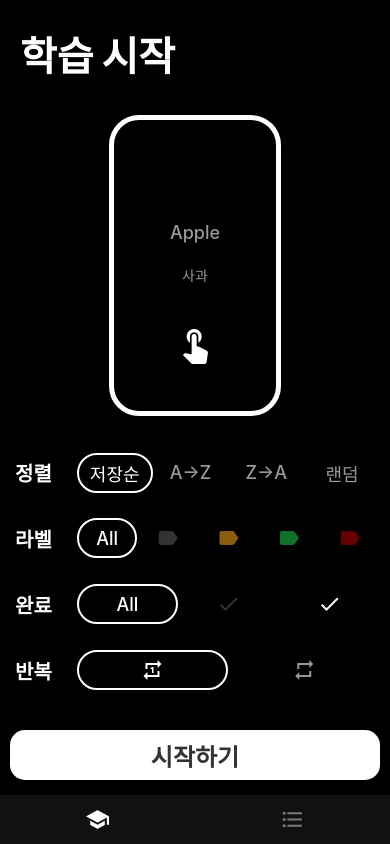
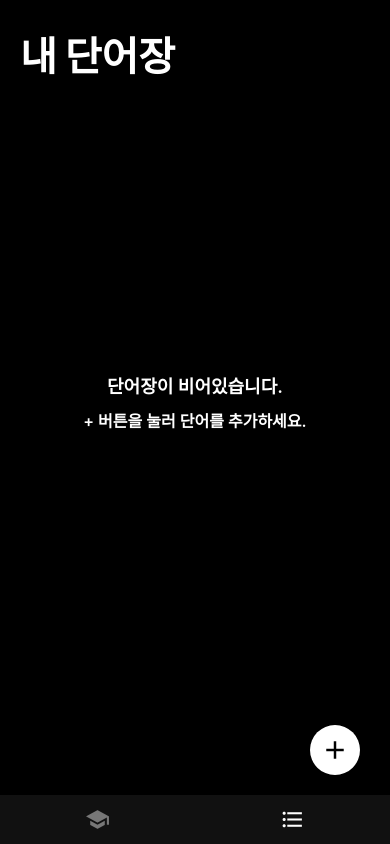
Before and after one commit to hyunki08/VocaList, a React Native app: screen / in a window 390 px wide. Built offline with nearby package versions, Linux system fonts and the light colour scheme.

Commit message:
학습 시작 화면 스크립트 네이밍 수정

```diff
--- a/src/App.js
+++ b/src/App.js
@@ -10,7 +10,7 @@ import { MaterialIcons } from '@expo/vector-icons';
 import { styles } from './Style';
 import { ListPage } from './Pages/ListPage';
 import { AddPage } from './Pages/AddPage';
-import { StudyPage } from './Pages/StudyPage';
+import { StudyPage as ReadyPage } from './Pages/ReadyPage';
 import { createBottomTabNavigator } from '@react-navigation/bottom-tabs';
 
 const Stack = createNativeStackNavigator();
@@ -18,10 +18,11 @@ const Tab = createBottomTabNavigator();
 
 const TabScreen = () => (
   <Tab.Navigator
+    initialRouteName="ListPage"
     screenOptions={({ route }) => ({
       tabBarIcon: ({ color, size }) => {
         let iconName;
-        if (route.name === "StudyPage") {
+        if (route.name === "ReadyPage") {
           iconName = "school"
         } else if (route.name === "ListPage") {
           iconName = "format-list-bulleted"
@@ -38,7 +39,7 @@ const TabScreen = () => (
       }
     })}
   >
-    <Tab.Screen name="StudyPage" component={StudyPage} />
+    <Tab.Screen name="ReadyPage" component={ReadyPage} />
     <Tab.Screen name="ListPage" component={ListPage} />
   </Tab.Navigator>
 );
```
Also changed, not shown: src/Pages/ReadyPage.js (renamed from src/Pages/StudyPage.js).
